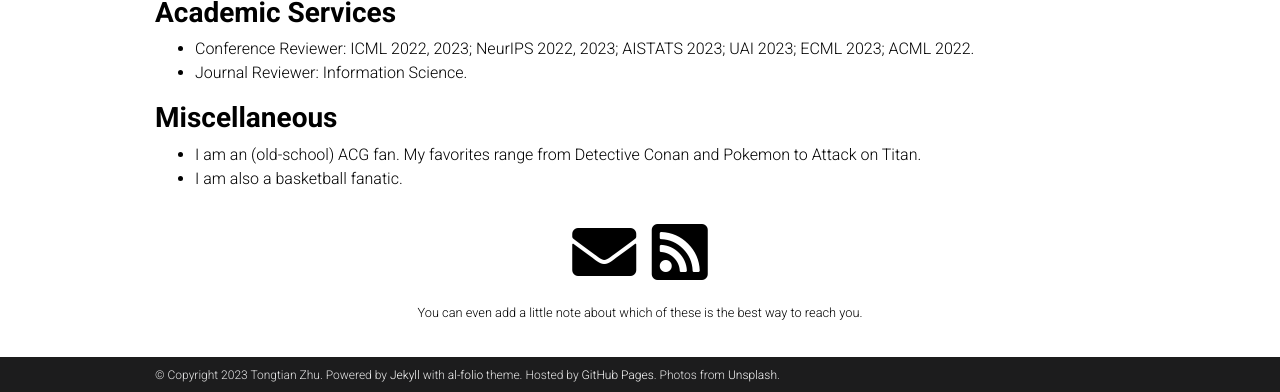
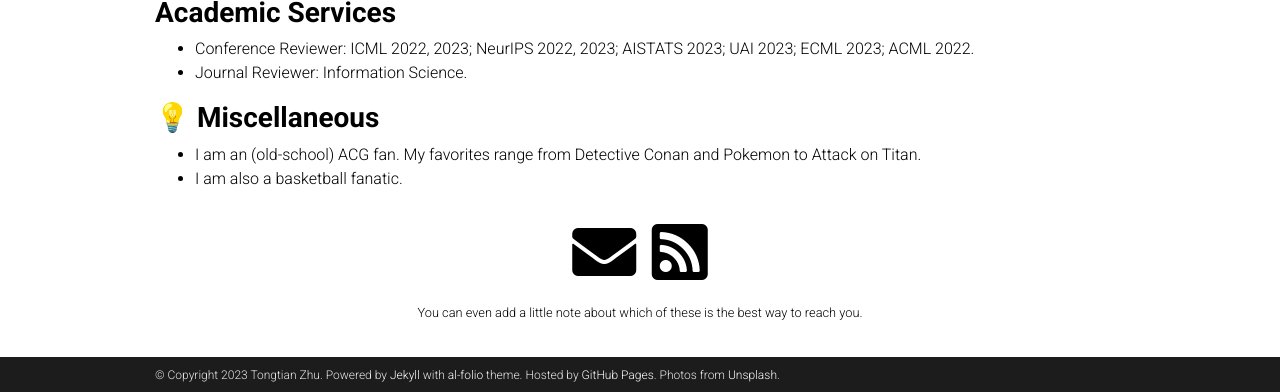
Before and after one commit to Raiden-Zhu/Raiden-Zhu.github.io, a Jekyll site: the page built from _pages/about.md, in a window 1280 px wide and 900 px high, scrolled down 619 px, cut to the strip 508-900 px from the top of the window. Built offline with Jekyll 4.4.1, drawn with Linux system fonts in a browser that asks for light colours; full-size pictures stand in for the smaller copies a plugin makes; comment, search, counter and statistics services are not loaded; a style sheet for code colours, icons or effects is not loaded.

Commit message:
Update about.html

```diff
--- a/_layouts/about.html
+++ b/_layouts/about.html
@@ -69,7 +69,7 @@ layout: default
             </ul>
 
           <!-- Miscellaneous -->
-            <h3 style="color: inherit; font-weight: bold;">Miscellaneous</h3>
+            <h3 style="color: inherit; font-weight: bold;">💡 Miscellaneous</h3>
             <ul>
                   <li>I am an (old-school) ACG fan. My favorites range from Detective Conan and Pokemon to Attack on Titan.</li>
                   <li>I am also a basketball fanatic.</li>
```
